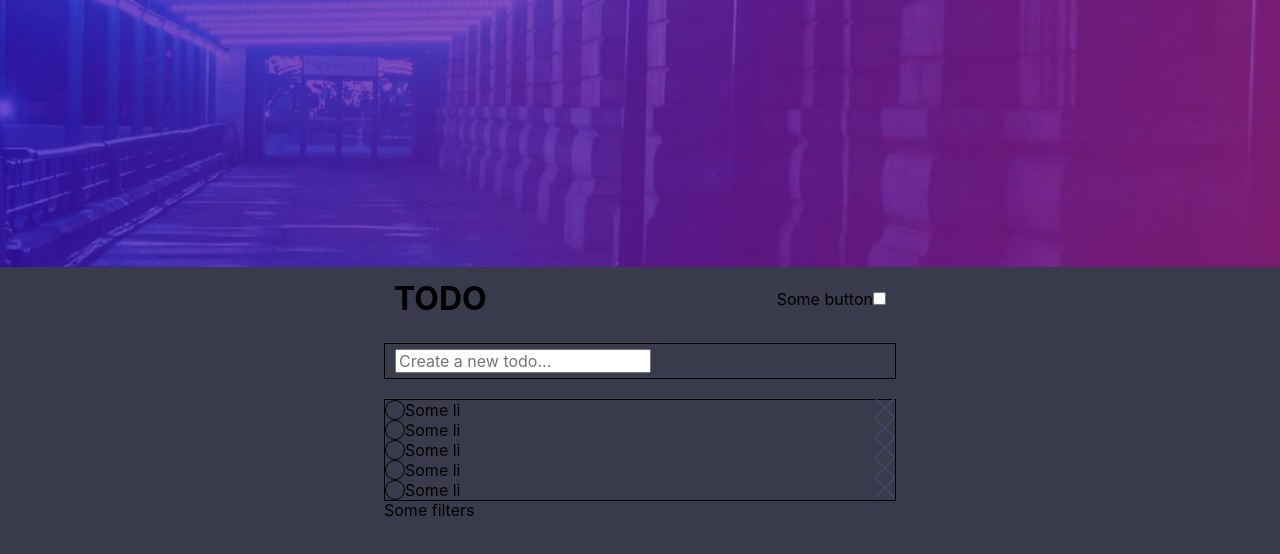
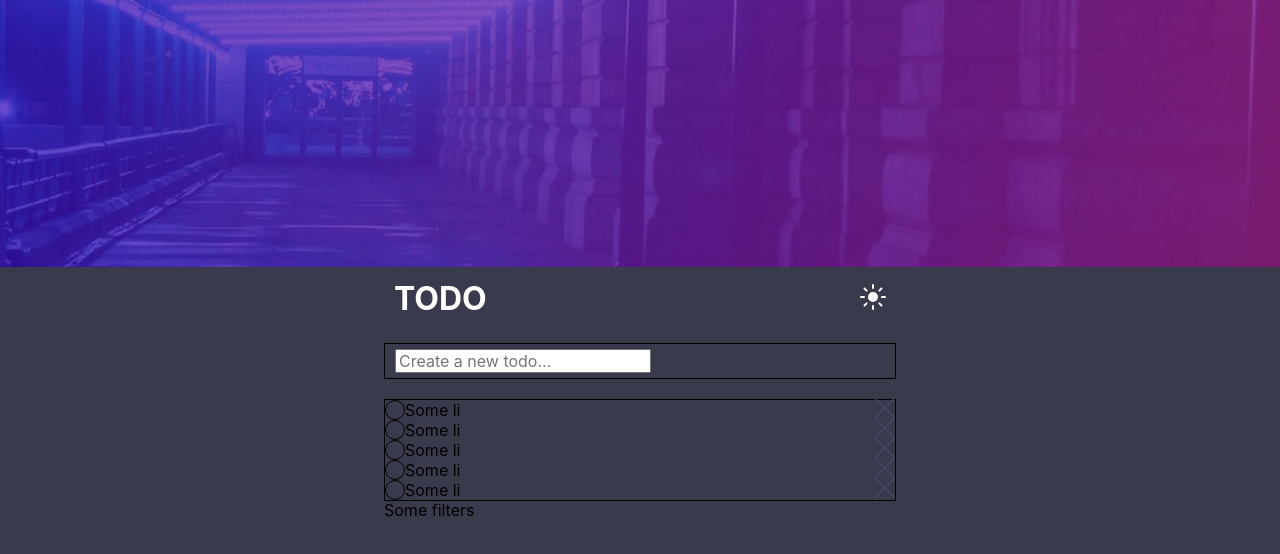
Before and after one commit to LuisDGracia/TodoList-FrontendMentor, a React (Create React App) app: page / in a window 1280 px wide. Shown: the top 554 px of the page. Built offline with nearby package versions, Linux system fonts and the light colour scheme.

Commit message:
Header styled

```diff
--- a/src/components/Todo-Header/TodoHeader.jsx
+++ b/src/components/Todo-Header/TodoHeader.jsx
@@ -1,12 +1,13 @@
 import React from 'react'
-import { Checkbox, HeaderContainer, HeaderTitle, ThemeChanger } from './TodoHeaderStyled'
+import { Checkbox, HeaderContainer, HeaderTitle, ThemeButton, ThemeChanger } from './TodoHeaderStyled'
+import sun from '../../assets/svg/icon-sun.svg'
 
 function TodoHeader() {
   return (
     <HeaderContainer>
       <HeaderTitle >TODO</HeaderTitle>
       <ThemeChanger for="themer" >
-        Some button
+        <ThemeButton src={ sun } />
         <Checkbox type="checkbox" id="themer" name="HeaderCheckbox" />
       </ThemeChanger>
     </HeaderContainer>
--- a/src/components/Todo-Header/TodoHeaderStyled.jsx
+++ b/src/components/Todo-Header/TodoHeaderStyled.jsx
@@ -10,9 +10,17 @@ export const HeaderContainer = styled.div`
 `;
 
 export const HeaderTitle = styled.h1`
+  color: #fff;
   margin: 0;
 `;
 
 export const ThemeChanger = styled.label``;
 
-export const Checkbox = styled.input``;
+export const ThemeButton = styled.img``
+
+export const Checkbox = styled.input`
+  position: absolute;
+  top: -100%;
+  left: -100%;
+  visibility: hidden;
+`;
```
